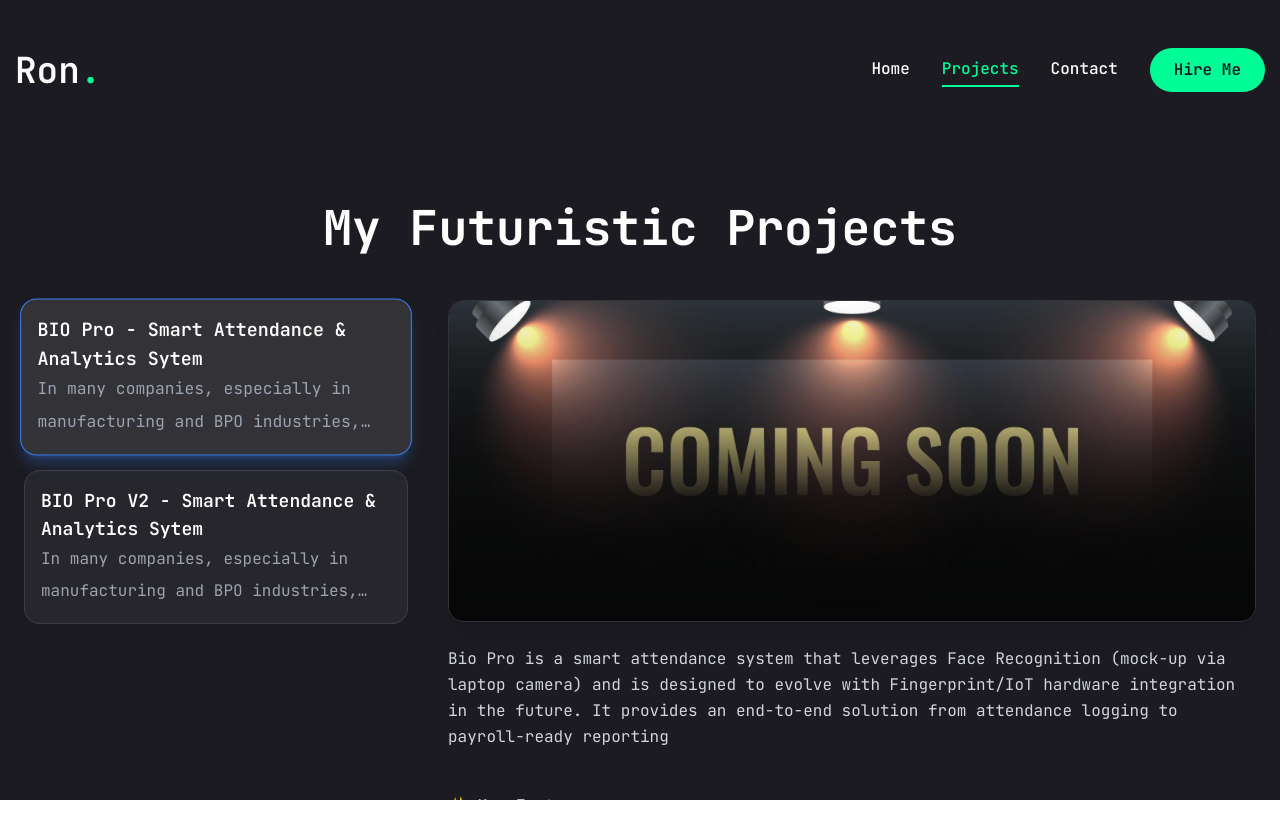
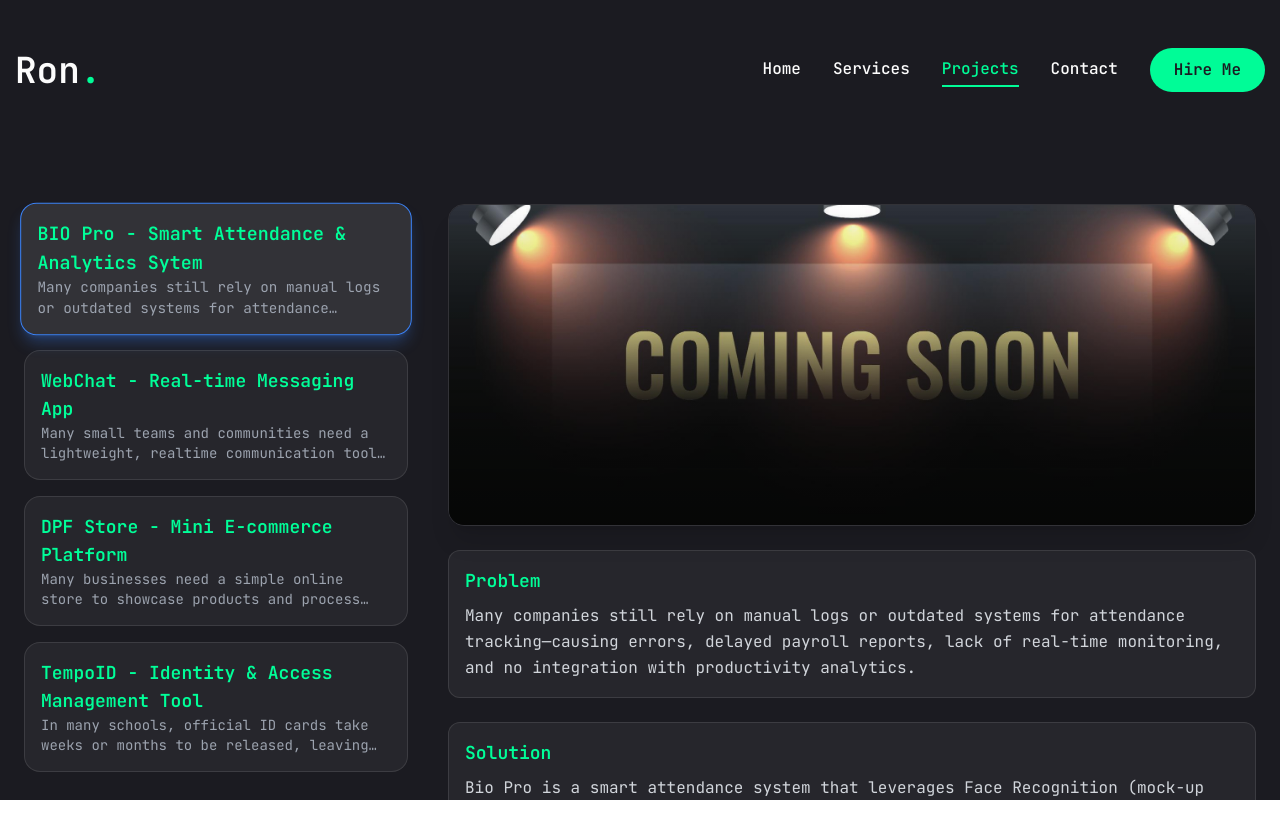
Before and after one commit to eringz/portfolio, a Next.js app: page /projects in a window 1280 px wide. Shown: the top 838 px of the page. Built offline with nearby package versions, Linux system fonts and the light colour scheme.

Commit message:
Updating Portfolio

```diff
--- a/app/projects/page.tsx
+++ b/app/projects/page.tsx
@@ -1,6 +1,7 @@
-"use client"
+"use client";
 
 import { motion } from "framer-motion";
+import Link from "next/link";
 import { projects } from "@/data";
 import type { Project } from "@/utils/createProject";
 import { useState } from "react";
@@ -8,7 +9,7 @@ import { Accordion, AccordionContent, AccordionItem, AccordionTrigger } from "@/
 import { Link2 } from "lucide-react";
 import { BsGithub } from "react-icons/bs";
 
-export default function ProjectsPage () {
+export default function ProjectsPage() {
   const [active, setActive] = useState<Project | null>(projects[0]);
 
   return (
@@ -17,32 +18,30 @@ export default function ProjectsPage () {
       animate={{
         opacity: 1,
         transition: {
-                    delay: 2.4,
-                    duration: 0.4,
-                    ease: 'easeIn',
+          delay: 0.6,
+          duration: 0.5,
+          ease: "easeInOut",
         },
       }}
-            className="relative min-h-screen w-full  text-white px-6 py-16"
+      className="relative min-h-screen w-full text-white px-6 py-16"
     >
-            {/** Background futuristic glow */}
-            <div
-                className="absolute inset-0 -z-10 bg-[radial-gradient(circle_at_center,rgba(28,28,34,0.15),transparent_70%)]"
-            />
-
+      {/** Background gradient */}
+      <div className="absolute inset-0 -z-10 bg-[radial-gradient(circle_at_center,rgba(28,28,34,0.25),transparent_70%)]" />
+{/*
       <motion.h1
         initial={{ opacity: 0, y: -20 }}
         animate={{ opacity: 1, y: 0 }}
         transition={{ duration: 0.6 }}
-                className="text-center text-4xl md:text-5xl font-bold mb-12"
+        className="mb-12 text-center text-4xl md:text-5xl font-bold text-accent tracking-tight"
       >
-                My Futuristic Projects
-            </motion.h1>
+        Featured Projects
+      </motion.h1> */}
 
       <div className="grid grid-cols-1 md:grid-cols-3 gap-10">
         {/** LEFT: Project selector */}
         <motion.div
-                    initial={{ opacity: 0, x: -40}}
-                    animate={{ opacity: 1, x: 0}}
+          initial={{ opacity: 0, x: -40 }}
+          animate={{ opacity: 1, x: 0 }}
           transition={{ duration: 0.6 }}
           className="flex flex-col gap-4"
         >
@@ -50,13 +49,16 @@ export default function ProjectsPage () {
             <button
               key={project.num}
               onClick={() => setActive(project)}
-                            className={`p-4 rounded-2xl border transition-all duration-300 text-left ${active?.num === project.num
+              className={`p-4 rounded-2xl border transition-all duration-300 text-left ${
+                active?.num === project.num
                   ? "bg-white/10 border-blue-500 shadow-lg shadow-blue-500/30 scale-[1.02]"
                   : "bg-white/5 border-white/10 hover:bg-white/10"
               }`}
             >
-                            <h2 className="text-lg font-semibold">{project.title}</h2>
-                            <p className="test-sm text-gray-400 line-clamp-2">{project.background}</p>
+              <h2 className="text-lg font-semibold text-accent">{project.title}</h2>
+              <p className="text-sm text-gray-400 line-clamp-2">
+                {project.background}
+              </p>
             </button>
           ))}
         </motion.div>
@@ -71,76 +73,80 @@ export default function ProjectsPage () {
             className="md:col-span-2 space-y-6"
           >
             {/** Image */}
-                        <div
-                            className="relative rounded-2xl overflow-hidden border border-white/10 shadow-xl"
-                        >
+            <div className="relative rounded-2xl overflow-hidden border border-white/10 shadow-xl">
               <img
                 src={active.image}
                 alt={active.title}
                 className="w-full h-64 object-cover md:h-80 hover:scale-105 transition-transform duration-500"
               />
-                            <div
-                                className="absolute inset-0 bg-gradient-to-t from-black/60 to-transparent"
-                            />
+              <div className="absolute inset-0 bg-gradient-to-t from-black/60 to-transparent" />
               <div className="absolute bottom-4 left-4 flex gap-4">
                 {active.github && (
-                                    <a
+                  <Link
                     href={active.github}
                     target="_blank"
                     className="p-2 rounded-full bg-white/10 hover:bg-white/20 transition"
                   >
                     <BsGithub size={20} />
-                                    </a>
+                  </Link>
                 )}
                 {active.live && (
-                                    <a
+                  <Link
                     href={active.live}
                     target="_blank"
                     className="p-2 rounded-full bg-white/10 hover:bg-white/20 transition"
                   >
                     <Link2 size={20} />
-                                    </a>
+                  </Link>
                 )}
               </div>
             </div>
 
+            {/** Background Problem */}
+            <div className="p-4 rounded-xl bg-white/5 border border-white/10">
+              <h3 className="mb-2 font-semibold text-lg text-accent">Problem</h3>
+              <p className="text-gray-300 leading-relaxed">
+                {active.background}
+              </p>
+            </div>
+
             {/** Solution */}
+            <div className="p-4 rounded-xl bg-white/5 border border-white/10">
+              <h3 className="mb-2 font-semibold text-lg text-accent">Solution</h3>
               <p className="text-gray-300 leading-relaxed">{active.solution}</p>
+            </div>
 
             {/** Accordion for details */}
-                        <Accordion
-                            type="single"
-                            collapsible
-                            className="w-full space-y-2"
-                        >
+            <Accordion type="single" collapsible className="w-full space-y-2">
               <AccordionItem value="features">
-                                <AccordionTrigger>✨ Key Features</AccordionTrigger>
+                <AccordionTrigger className="text-accent">Key Features</AccordionTrigger>
                 <AccordionContent>
                   <ul className="list-disc pl-6 space-y-1 text-gray-300">
                     {active.features.map((feature, i) => (
                       <li key={i}>
-                                                <span className="font-semibold">{feature.name}:</span> {feature.description}
+                        <span className="font-semibold">{feature.name}:</span>{" "}
+                        {feature.description}
                       </li>
                     ))}
                   </ul>
                 </AccordionContent>
               </AccordionItem>
               <AccordionItem value="targets">
-                                <AccordionTrigger>Target Users</AccordionTrigger>
+                <AccordionTrigger className="text-accent">Target Users</AccordionTrigger>
                 <AccordionContent>
                   <ul className="list-disc pl-6 space-y-1 text-gray-300">
                     {active.targets.map((target, i) => (
-                                            <li key={i}> {target}</li>
+                      <li key={i}>{target}</li>
                     ))}
                   </ul>
                 </AccordionContent>
               </AccordionItem>
               <AccordionItem value="impact">
-                                <AccordionTrigger>Impact</AccordionTrigger>
+                <AccordionTrigger className="text-accent">Impact</AccordionTrigger>
                 <AccordionContent>
                   <ul className="list-disc pl-6 space-y-1 text-gray-300">
                     {active.impacts.map((impact, i) => (
-                                            <li key={i}> {impact}</li>
+                      <li key={i}>{impact}</li>
                     ))}
                   </ul>
                 </AccordionContent>
@@ -148,7 +154,6 @@ export default function ProjectsPage () {
             </Accordion>
           </motion.div>
         )}
-
       </div>
     </motion.section>
   );
--- a/data/index.ts
+++ b/data/index.ts
@@ -11,10 +11,10 @@ export const navLinks = [
         name: "home",
         path: "/"
     },
-    // {
-    //     name: "services",
-    //     path: "/services",
-    // },
+    {
+        name: "services",
+        path: "/services",
+    },
     {
         name: "projects",
         path: "/projects"
--- a/data/projects.ts
+++ b/data/projects.ts
@@ -6,7 +6,7 @@ export const projects: Project[] = [
             num: '01',
             title: 'BIO Pro - Smart Attendance & Analytics Sytem',
             background:
-                'In many companies, especially in manufacturing and BPO industries, attendance tracking is still done through manual logs, outdated biometric devices, or basic spreadsheets. Common issues include duplicate or incorrect time logs, delays in generating reports for payroll, lack of real-time monitoring and notifications, and no integration with productivity analytics.',
+                'Many companies still rely on manual logs or outdated systems for attendance tracking—causing errors, delayed payroll reports, lack of real-time monitoring, and no integration with productivity analytics.',
             solution:
                 'Bio Pro is a smart attendance system that leverages Face Recognition (mock-up via laptop camera) and is designed to evolve with Fingerprint/IoT hardware integration in the future. It provides an end-to-end solution from attendance logging to payroll-ready reporting',
             features: [
@@ -41,42 +41,110 @@ export const projects: Project[] = [
 
     ),
 
+
+    // WebChat Data
     createProject(
         {
             num: '02',
-            title: 'BIO Pro V2 - Smart Attendance & Analytics Sytem',
+            title: 'WebChat - Real-time Messaging App',
             background:
-                'In many companies, especially in manufacturing and BPO industries, attendance tracking is still done through manual logs, outdated biometric devices, or basic spreadsheets. Common issues include duplicate or incorrect time logs, delays in generating reports for payroll, lack of real-time monitoring and notifications, and no integration with productivity analytics.',
+                'Many small teams and communities need a lightweight, realtime communication tool without relying on heavy third-party platforms.',
             solution:
-                'Bio Pro is a smart attendance system that leverages Face Recognition (mock-up via laptop camera) and is designed to evolve with Fingerprint/IoT hardware integration in the future. It provides an end-to-end solution from attendance logging to payroll-ready reporting',
+                'WebChat is a MERN-stack application that enables instant, socket-based messaging with user authentication and live chat rooms',
             features: [
-                { name: 'Real-Time Monitoring', description: 'Live dashboard to track employee check-in/out status.'},
-                { name: 'Smart Time Rules', description: 'Automatically restricts duplicate time-ins/outs per shift.' },
-                { name: 'Employee Notification', description: 'Built-in reminders for employees nearing shift time.' },
-                { name: 'Analytic Dashboard', description: 'Charts for lateness, absences, and overtime trends.' },
-                { name: 'Automated Reports', description: 'Exportable Excel/CSV reports for payroll processing.' },
+                { name: 'Instant Messaging', description: 'Real-time chat powered by Socket.IO.'},
+                { name: 'User Authentication', description: 'Secure login and registration flow.'},
+                { name: 'Chat Rooms', description: 'Separate channels for group conversations.'},
+                { name: 'Responsive UI', description: 'Modern chat interface build with React.'},
             ],
             stack: [
-                { name: 'UI/UX Layer', frameworks: 'Next.js + TailwindCSS'},
+                { name: 'UI/UX Layer', frameworks: 'React + CSS3'},
                 { name: 'Application Layer', frameworks: 'Node.js + Express'},
-                { name: 'Persistence Layer', frameworks: 'PostgreSQL'},
-                { name: 'Intelligence Layer', frameworks: 'OpenCV.js / TensorFlow.js (mock)'},
-                { name: 'Insights Layer', frameworks: 'Chart.js / Recharts'},
-                { name: 'Output Layer', frameworks: 'ExcelJS / CSV'},
+                { name: 'Persistence Layer', frameworks: 'MongoDB'},
+                { name: 'Real-Time Engine', frameworks: 'Socket.IO'},
+
             ],
             targets: [
-                'Small to mid-size business without advanced biometric solutions.',
-                'HR and payroll teams seeking an automated and reliable, attendance system.'
+                'Small teams needing internal chat tools.',
+                'Communities wanting fast and lightweight messaging',
             ],
             impacts: [
-                'Eliminates manual errors in attendance.',
-                'Reduces HRprocessing time for payroll.',
-                'Improves employee accountability with real-time monitoring.',
-                'Demonstrates engineering, analytics, and development skills in one project'
+                'Delivers a real-time communicaation platform without external dependencies',
+                'Communities wanting fast and lightweight messaging',
             ],
             image: '/assets/work/coming-soon.jpg',
             live: '',
-            github: ''
+            github: 'http://github.com/eringz/web-chat'
+        },
+
+    ),
+
+    // DPF Store data
+    createProject(
+        {
+            num: '03',
+            title: 'DPF Store - Mini E-commerce Platform',
+            background:
+                'Many businesses need a simple online store to showcase products and process basic customer orders without high development costs.',
+            solution:
+                'DPF Store is a lightweight e-commerce app built on PHP (CodeIgniter MVC), featuring product catalog, shopping cart, and a streamlined checkout process',
+            features: [
+                { name: 'Product Catalog', description: 'List and filter available products with details.'},
+                { name: 'Shopping Cart', description: 'Add, remove, and manage cart items easily.'},
+                { name: 'Checkout Flow', description: 'Basic checkout with order summary.'},
+            ],
+            stack: [
+                { name: 'UI/UX Layer', frameworks: 'HTML + CSS + AJAX'},
+                { name: 'Application Layer', frameworks: 'CodeIniter'},
+                { name: 'Persistence Layer', frameworks: 'MySQL'},
+
+            ],
+            targets: [
+                'Small retailers looking for an affordable e-commerce presence.',
+                'Developers learning MVC and PHP frameworks.'
+            ],
+            impacts: [
+                'Provides a working foundation for simple online stores.',
+            ],
+            image: '/assets/work/coming-soon.jpg',
+            live: '',
+            github: 'https://github.com/eringz/dpf-store'
+        },
+
+    ),
+
+    // TempoID data
+    createProject(
+        {
+            num: '04',
+            title: 'TempoID - Identity & Access Management Tool',
+            background:
+                'In many schools, official ID cards take weeks or months to be released, leaving students without valid identification to access facilities and services.',
+            solution:
+                'TempoID is a Java-based system designed to generate and manage temporary school IDs, providing quick issuance, role-based access, and secure database-backed storage.',
+            features: [
+                { name: 'Temporary ID Generation', description: 'Instantly create unique temporary IDs for students while waiting for official cards.'},
+                { name: 'Role-Based Access Control', description: 'Differentiate permissions for admins, staff, and students.'},
+                { name: 'Secure Database Storage', description: 'Store ID records safely using MySQL with authentication checks.'},
+                { name: 'Quick Issuance Workflow', description: 'Simplify and speed up the process of issuing valid IDs.'},
+            ],
+            stack: [
+                { name: 'UI/UX Layer', frameworks: 'Java Swing'},
+                { name: 'Application Layer', frameworks: 'Eclipse IDE'},
+                { name: 'Persistence Layer', frameworks: 'MySQL + JDBC'},
+
+            ],
+            targets: [
+                'Schools and universities needing faster student ID issuance.',
+                'IT admins seeking a role-based, secure ID management system.'
+            ],
+            impacts: [
+                'Reduces delays in providing students with valid identification.',
+                'Improves school operations with streamlined ID workflows.',
+            ],
+            image: '/assets/work/coming-soon.jpg',
+            live: '',
+            github: 'https://github.com/eringz/tempoID-git'
         },
 
     ),
```
Also changed, not shown: app/page.tsx (+3 -4 lines), 2 other files (tests, documents, lock files or other folders). Lines whose indentation alone changed are shown as unchanged.
